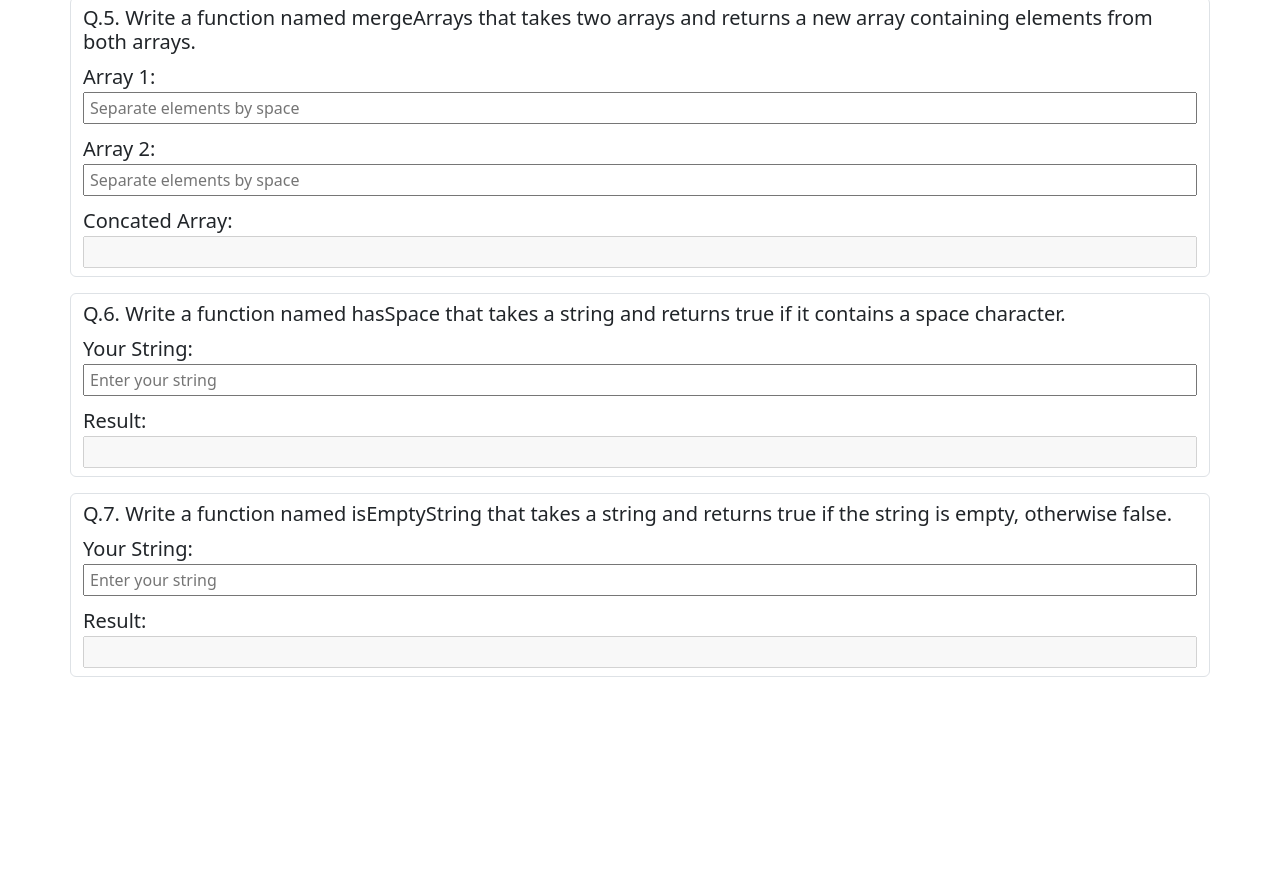
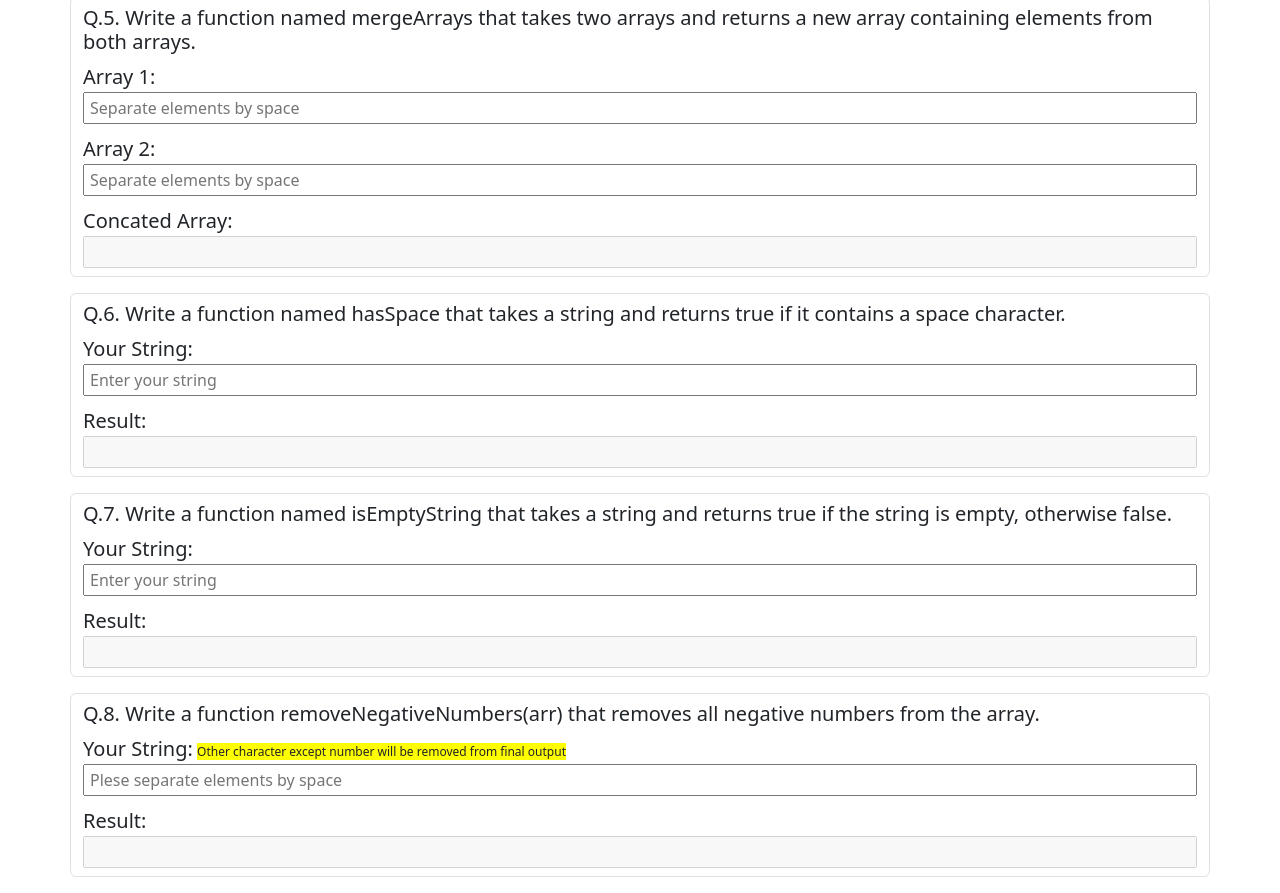
Before and after one commit to nrnaeim/module-10-assignment, a plain HTML site: page index.html in a window 1280 px wide. Shown: the part 885-1778 px from the top of the page. Before the commit the page ends 1578 px from the top, so only its background shows below. Drawn offline with nearby package versions, Linux system fonts and the light colour scheme.

Commit message:
Question 8 added

```diff
--- a/index.html
+++ b/index.html
@@ -192,6 +192,33 @@
         </div>
       </div>
       <!-- Question 7 End  -->
+
+      <!-- Question 8 Start  -->
+      <div id="question7" class="container border border-1 rounded-2 py-2">
+        <h5>
+          Q.8. Write a function removeNegativeNumbers(arr) that removes all
+          negative numbers from the array.
+        </h5>
+        <div class="inputresultWrapper">
+          <div class="inputWrapper">
+            <label for="questionEightInput">Your String:</label>
+            <span>
+              Other character except number will be removed from final output
+            </span>
+            <input
+              id="questionEightInput"
+              type="text"
+              placeholder="Plese separate elements by space"
+            />
+          </div>
+
+          <div class="resultWrapper">
+            <label for="questionEightResult">Result:</label>
+            <input id="questionEightResult" type="text" disabled />
+          </div>
+        </div>
+      </div>
+      <!-- Question 8 End  -->
     </div>
     <script src="script.js"></script>
   </body>
--- a/script.js
+++ b/script.js
@@ -31,6 +31,9 @@ document.querySelectorAll(".inputWrapper input").forEach((inputField) => {
     } else if (id === "questionSevenInput") {
       document.querySelector("#questionSevenResult").value =
         isEmptyString(targetValue);
+    } else if (id === "questionEightInput") {
+      document.querySelector("#questionEightResult").value =
+        removeNegativeNumbers(targetValue);
     }
   });
 });
@@ -120,10 +123,22 @@ function hasSpace(targetValue) {
   return false;
 }
 
-//Question 7 Answer  hasSpace
+//Question 7 Answer  isEmptyString
 function isEmptyString(targetValue) {
   if (targetValue.length === 0) {
     return true;
   }
   return false;
 }
+
+//Question 8 Answer  removeNegativeNumbers
+function removeNegativeNumbers(targetValue) {
+  const valueArray = targetValue.trim().split(" ").map(Number);
+  const trimmedArray = [];
+  for (let i = 0; i < valueArray.length; i++) {
+    if (valueArray[i] != "NaN" && valueArray[i] > -1) {
+      trimmedArray.push(valueArray[i]);
+    }
+  }
+  return trimmedArray.join(" ");
+}
```
